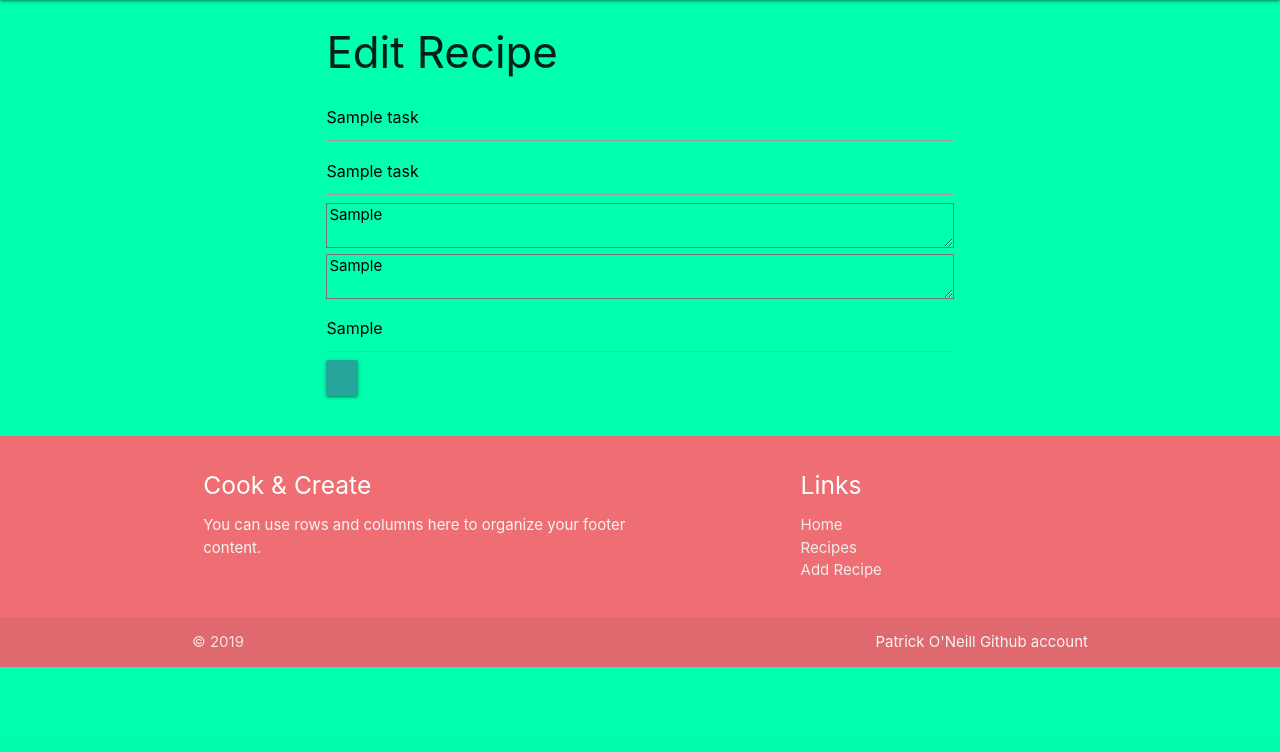
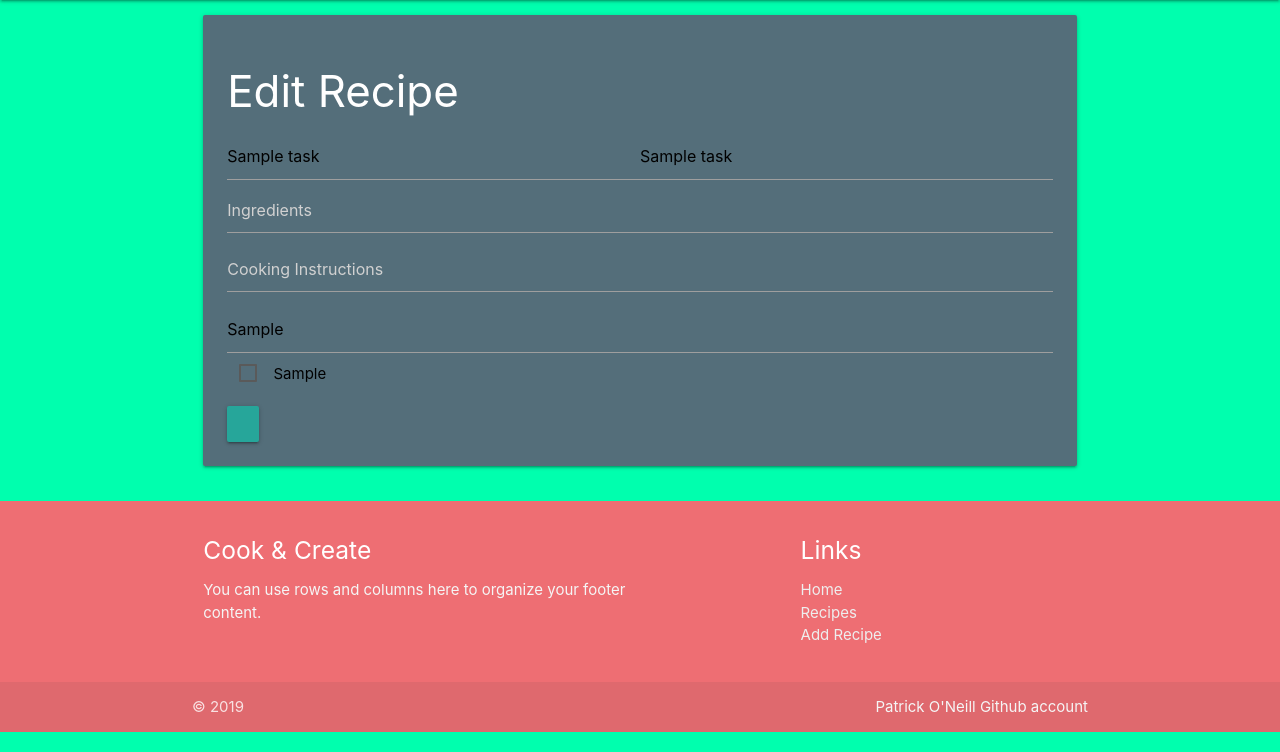
Before and after one commit to patrickoneill/paddys-recipe-app, a Flask app: template templates/editRecipe.html in a window 1280 px wide. Shown: the part 64-816 px from the top of the page. Before the commit the page ends 731 px from the top, so only its background shows below. Run offline with Flask 2, Linux system fonts and the light colour scheme; the template is opened without the code that fills it: most values are stand-ins (such as "Sample title", 1, 10 or a date in 2020); some libraries are stand-ins or nearby versions.

Commit message:
changed the form layout

```diff
--- a/templates/editRecipe.html
+++ b/templates/editRecipe.html
@@ -1,23 +1,17 @@
 {% extends 'base.html'%} {% block content %}
 <div class="container">
-    <div class="container-fluid">
-
-        <div class="container jumbotron">
+  <div class="row">
+    <div class="col s12 m12">
+      <div class="card blue-grey darken-1">
+        <div class="card-content white-text input-field">
           <h3>Edit Recipe</h3>
-
-            <div class="container-fluid row">
           <form action="{{ url_for('add_recipe') }}" method="POST">
-                    <input id="recipe_name" name="recipe_name" type="text" class="form-control" placeholder="Name Of Dish" value="{{ task.recipe_name }}">
-                    <br/>
-                    <input id="recipe_title" name="recipe_title" type="text" class="form-control" placeholder="Recipe Name" value="{{ task.recipe_title }}">
-                    <br/>
-                    <textarea id="recipe_ingredients" name="recipe_ingredients" class="form-control" placeholder="Ingredients" rows="3" value="">{{ task.recipe_ingredients }}</textarea>
-                    <br/>
-                    <textarea id="recipe_cooking" name="recipe_cooking" class="form-control" placeholder="Cooking Instructions" rows="5" value="">{{ task.recipe_cooking}}</textarea>
-                    <br/>
-                    <input id="recipe_user" class="form-control" type="text" name="recipe_user" placeholder="Submitted by:" value="{{ task.recipe_user }}" />
+            <input id="recipe_name" name="recipe_name" type="text" class="col s6 m6" placeholder="Name Of Dish" value="{{ task.recipe_name }}">
+            <input id="recipe_title" name="recipe_title" type="text" class="col s6 m6" placeholder="Recipe Name" value="{{ task.recipe_title }}">
+            <textarea id="recipe_ingredients" name="recipe_ingredients" class="materialize-textarea" placeholder="Ingredients" rows="3" value="{{ task.recipe_ingredients }}"></textarea>
+            <textarea id="recipe_cooking" name="recipe_cooking" class="materialize-textarea" placeholder="Cooking Instructions" rows="5" value="{{ task.recipe_cooking }}"></textarea>
+            <input id="recipe_user" class="col s12 m12" type="text" name="recipe_user" placeholder="Submitted by:" value="{{ task.recipe_user }}" />
             <select id="recipe_style" class="form-control" name="recipe_style" value="{{ task.recipe_style }}">
-                    <br/>
                         <option value="" disabled selected>Choose Country</option>
                         {% for dish in categories %}
                         {% if dish.style_name == task.style_name %}
@@ -27,10 +21,88 @@
                         {% endif %}
                         {% endfor %}
                         </select>
-                    <button class="btn btn-warning" type="submit" name="action">
-                        <i class="glyphicon glyphicon-floppy-save"></i>
-                    </button>
+            <div class="row col s12 m12">
+              {% for allergy in allergine %}
+              <p>
+                <label for="allergy">
+                                <input type="checkbox" />
+                                <span>{{allergy.dish_allergine}}</span>
+                                </label>
+              </p>
+              {% endfor %}
+            </div>
+            <button class="waves-effect waves-light btn" type="submit" name="action"><i class="glyphicon glyphicon-floppy-save"></i></button>
           </form>
+          <!--<form action="{{ url_for('add_recipe') }}" method="POST">-->
+          <!--    <input id="recipe_name" name="recipe_name" type="text" class="form-control" placeholder="Name Of Dish" value="{{ task.recipe_name }}">-->
+          <!--    <br/>-->
+          <!--    <input id="recipe_title" name="recipe_title" type="text" class="form-control" placeholder="Recipe Name" value="{{ task.recipe_title }}">-->
+          <!--    <br/>-->
+          <!--    <textarea id="recipe_ingredients" name="recipe_ingredients" class="form-control" placeholder="Ingredients" rows="3" value="">{{ task.recipe_ingredients }}</textarea>-->
+          <!--    <br/>-->
+          <!--    <textarea id="recipe_cooking" name="recipe_cooking" class="form-control" placeholder="Cooking Instructions" rows="5" value="">{{ task.recipe_cooking}}</textarea>-->
+          <!--    <br/>-->
+          <!--    <input id="recipe_user" class="form-control" type="text" name="recipe_user" placeholder="Submitted by:" value="{{ task.recipe_user }}" />-->
+          <!--    <select id="recipe_style" class="form-control" name="recipe_style" value="{{ task.recipe_style }}">-->
+          <!--    <br/>-->
+          <!--    <option value="" disabled selected>Choose Country</option>-->
+          <!--    {% for dish in categories %}-->
+          <!--    {% if dish.style_name == task.style_name %}-->
+          <!--      <option value="{{dish.recipe_style}}" selected >{{dish.recipe_style}}</option>-->
+          <!--    {% else %}-->
+          <!--     <option value="{{dish.recipe_style}}">{{dish.recipe_style}}</option>-->
+          <!--    {% endif %} -->
+          <!--    {% endfor %}-->
+          <!--    </select>-->
+          <!--    <br/>-->
+          <!--    <h4>Allergines - Please check boxes where needed</h4>-->
+          <!--    <label class="checkbox-inline">-->
+          <!--      <input type="checkbox" id="inlineCheckbox1" value="option1"> Gluten-->
+          <!--    </label>-->
+          <!--    <label class="checkbox-inline">-->
+          <!--      <input type="checkbox" id="inlineCheckbox2" value="option2"> Shellfish-->
+          <!--    </label>-->
+          <!--    <label class="checkbox-inline">-->
+          <!--      <input type="checkbox" id="inlineCheckbox3" value="option3"> Egg-->
+          <!--    </label>-->
+          <!--    <label class="checkbox-inline">-->
+          <!--      <input type="checkbox" id="inlineCheckbox3" value="option3"> Fish-->
+          <!--    </label>-->
+          <!--    <label class="checkbox-inline">-->
+          <!--      <input type="checkbox" id="inlineCheckbox3" value="option3"> Peanuts-->
+          <!--    </label>-->
+          <!--    <label class="checkbox-inline">-->
+          <!--      <input type="checkbox" id="inlineCheckbox3" value="option3"> Soybeans-->
+          <!--    </label>-->
+          <!--    <label class="checkbox-inline">-->
+          <!--      <input type="checkbox" id="inlineCheckbox3" value="option3"> Milk-->
+          <!--    </label>-->
+          <!--    <label class="checkbox-inline">-->
+          <!--      <input type="checkbox" id="inlineCheckbox3" value="option3"> Tree Nuts-->
+          <!--    </label>-->
+          <!--    <label class="checkbox-inline">-->
+          <!--      <input type="checkbox" id="inlineCheckbox3" value="option3"> Celery-->
+          <!--    </label>-->
+          <!--    <label class="checkbox-inline">-->
+          <!--      <input type="checkbox" id="inlineCheckbox3" value="option3"> Mustard-->
+          <!--    </label>-->
+          <!--    <label class="checkbox-inline">-->
+          <!--      <input type="checkbox" id="inlineCheckbox3" value="option3"> Sesame Seeds-->
+          <!--    </label>-->
+          <!--    <label class="checkbox-inline">-->
+          <!--      <input type="checkbox" id="inlineCheckbox3" value="option3"> Sulphur dioxide and sulphites-->
+          <!--    </label>-->
+          <!--    <label class="checkbox-inline">-->
+          <!--      <input type="checkbox" id="inlineCheckbox3" value="option3"> Lupin-->
+          <!--    </label>-->
+          <!--    <label class="checkbox-inline">-->
+          <!--      <input type="checkbox" id="inlineCheckbox3" value="option3"> Molluscs-->
+          <!--    </label>-->
+          <!--    <br/>-->
+          <!--    <button class="btn btn-warning" type="submit" name="action">-->
+          <!--        <i class="glyphicon glyphicon-floppy-save"></i>-->
+          <!--    </button>-->
+          <!--</form>-->
         </div>
 
       </div>
```
Lines whose indentation alone changed are shown as unchanged.
